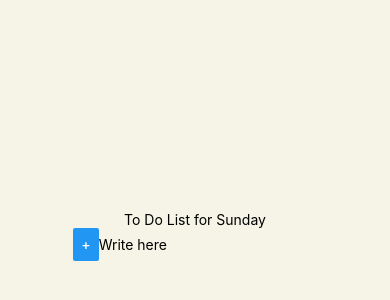
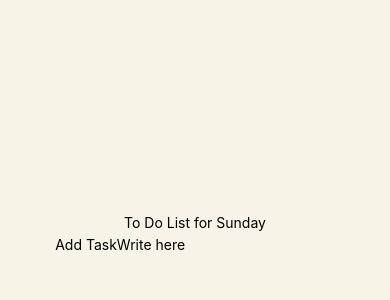
Before and after one commit to KarolyJ/ToDoList-App, a React Native app: screen / in a window 390 px wide. Shown: the part 186-486 px from the top of the page. Built offline with nearby package versions, Linux system fonts and the light colour scheme.

Commit message:
DeleteButtonWorking

```diff
--- a/App.js
+++ b/App.js
@@ -1,5 +1,13 @@
 import { StatusBar } from "expo-status-bar";
-import { Button, StyleSheet, Text, TextInput, View } from "react-native";
+import {
+  Button,
+  StyleSheet,
+  Text,
+  TextInput,
+  View,
+  FlatList,
+  TouchableOpacity,
+} from "react-native";
 import { useState } from "react";
 
 import ListItem from "./components/ListItem";
@@ -12,49 +20,53 @@ function formatDate(date) {
 }
 
 export default function App() {
-  const [ToDoName, setToDoName] = useState("");
+  const [Task, setTask] = useState("");
   const [ToDoList, setToDoList] = useState([]);
 
-  const onAddBtnClick = (Text) => {
-    if (Text !== "") {
-      const newItem = (
-        <View>
-          <ListItem
-            key={nextId}
-            ListText={Text}
-            delFromList={() => delFromList(nextId)}
-          />
-          <button
-            onClick={() => {
-              setToDoList(ToDoList.filter((a) => a.id !== ToDoList.id));
-            }}
-          ></button>
-        </View>
-      );
-      setToDoList((prevList) => [...prevList, newItem]);
-      setToDoName(""); // Clear the input after adding an item
-      nextId++; // Increment the nextId for the next item
-      console.log(ToDoList);
-    } else {
-      console.log("write something");
+  const handleAddTask = () => {
+    if (Task.trim() !== "") {
+      //create new task with unique ID
+      const newTask = { id: Math.random(), text: Task };
+
+      //update the task array
+      setToDoList([...ToDoList, newTask]);
+      //clear input field
+      setTask("");
     }
   };
 
-  const delFromList = (itemId) => {
-    const updatedList = ToDoList.filter((item) => item.key !== itemId);
-    console.log(ToDoList);
+  const renderItem = ({ item }) => (
+    <View>
+      <Text>{item.text}</Text>
+      <TouchableOpacity onPress={() => handleDeleteFromList(item.id)}>
+        <Text style={styles.deleteButton}>Delete</Text>
+      </TouchableOpacity>
+    </View>
+  );
+
+  const handleDeleteFromList = (itemId) => {
+    const updatedList = ToDoList.filter((ToDoName) => ToDoName.id !== itemId);
     setToDoList(updatedList);
   };
 
   return (
     <View style={styles.container}>
       <Text style={styles.h1}>To Do List for {formatDate(today)}</Text>
-      <View style={styles.mainContainer}>{ToDoList}</View>
-      <View style={styles.buttomContainer}>
-        <Button title="+" onPress={() => onAddBtnClick(ToDoName)} />
+      <View style={styles.mainContainer}>
+        <FlatList
+          data={ToDoList}
+          renderItem={renderItem}
+          keyExtractor={(item) => item.id}
+        />
+      </View>
+      <View style={styles.buttonContainer}>
+        <TouchableOpacity onPress={handleAddTask}>
+          <Text>Add Task</Text>
+        </TouchableOpacity>
         <TextInput
           placeholder="Write here"
-          onChange={(e) => setToDoName(e.target.value)}
+          value={Task}
+          onChangeText={(text) => setTask(text)}
           style={{ height: 28 }}
         />
       </View>
@@ -73,8 +85,11 @@ const styles = StyleSheet.create({
   mainContainer: {
     backgroundColor: "",
   },
-  buttomContainer: {
+  buttonContainer: {
     alignItems: "center",
     flexDirection: "row",
   },
+  deleteButton: {
+    color: "red",
+  },
 });
--- a/components/ListItem.js
+++ b/components/ListItem.js
@@ -1,4 +1,4 @@
-import { View, StyleSheet } from "react-native";
+import { View, StyleSheet, TouchableOpacity } from "react-native";
 import BouncyCheckbox from "react-native-bouncy-checkbox";
 import Icon from "react-native-vector-icons/FontAwesome";
 
@@ -12,12 +12,9 @@ export default function ListItem({ ListText, delFromList }) {
         text={ListText}
         iconStyle={{ borderColor: "red" }}
       />
-      <Icon
-        name="close"
-        size={20}
-        onPress={delFromList}
-        style={{ marginLeft: 20 }}
-      />
+      <TouchableOpacity onPress={delFromList}>
+        <Icon name="close" size={20} style={{ marginLeft: 20 }} />
+      </TouchableOpacity>
     </View>
   );
 }
```
